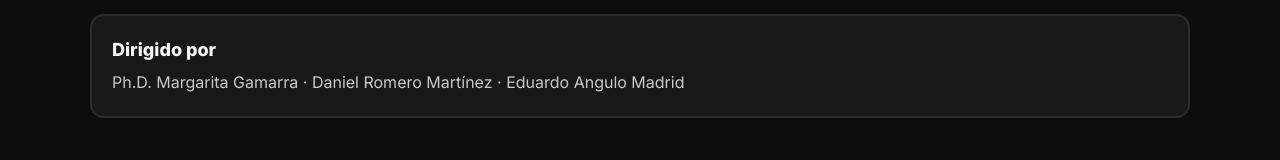
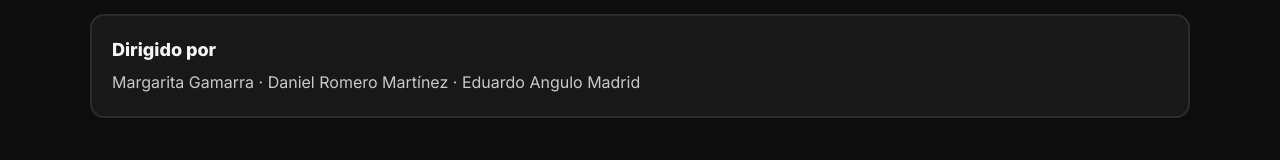
Before and after one commit to arbeyz-rm/wed, a plain HTML site: page index.html in a window 1280 px wide. Shown: the part 4512-4672 px from the top of the page. Drawn offline with Linux system fonts and the light colour scheme.

Commit message:
Update index.html

```diff
--- a/index.html
+++ b/index.html
@@ -291,7 +291,7 @@
     </div>
     <div class="tarjeta" style="margin-top:18px">
       <h3>Dirigido por</h3>
-      <p>Ph.D. Margarita Gamarra · Daniel Romero Martínez · Eduardo Angulo Madrid</p>
+      <p> Margarita Gamarra · Daniel Romero Martínez · Eduardo Angulo Madrid</p>
     </div>
   </div>
 </section>
```
